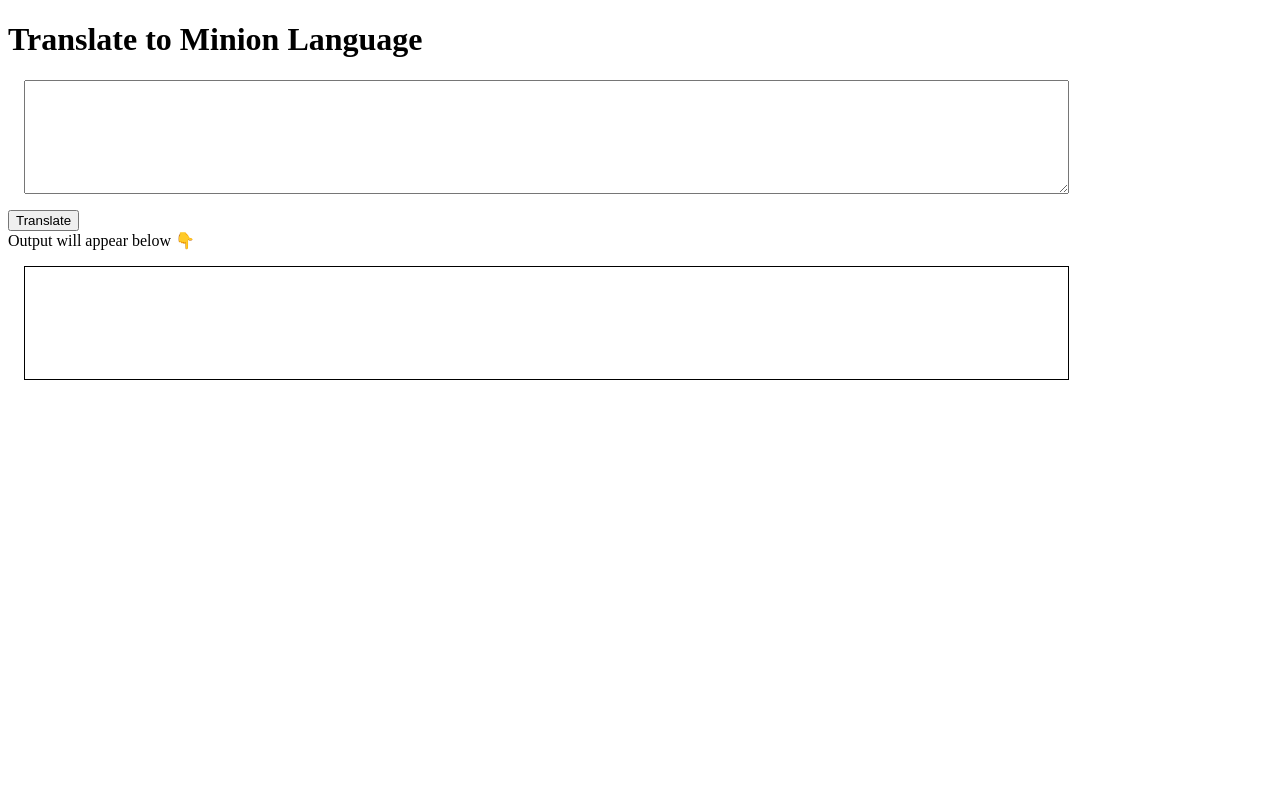
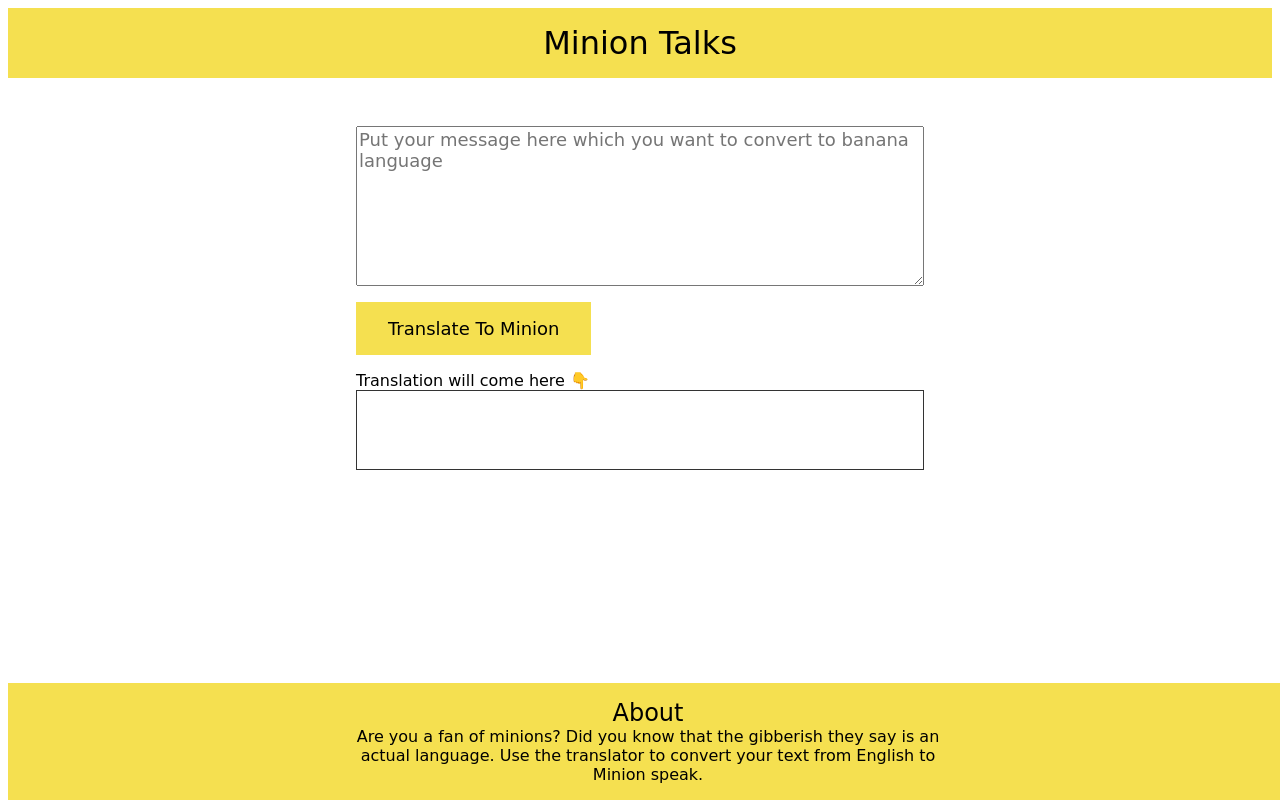
Before and after one commit to Nitin-Mittal08/Minion-speak-translation-app, a plain HTML site: page index.html in a window 1280 px wide. Drawn offline with Linux system fonts and the light colour scheme; a web font is replaced by a local one.

Commit message:
final changes for style

```diff
--- a/app.js
+++ b/app.js
@@ -4,6 +4,20 @@
 var btnTranslate = document.querySelector("#btn-translate");
 var txtInput = document.querySelector("#txt-input");
 var outputDiv  = document.querySelector("#output")
+var serverURL = "https://api.funtranslations.com/translate/minion.json";
+function getTranslationURL(text){
+    return serverURL+"?text="+text;
+}
+
+function errorHandler(error){
+    console.log("error occured", error);
+}
 btnTranslate.addEventListener("click", function clickEventHandler(){
-    outputDiv.innerText = "translated " + txtInput.value;
+    var inputText = txtInput.value
+
+    fetch(getTranslationURL(inputText))
+    .then(response => response.json())
+    .then(input => outputDiv.innerText= input.contents.translated)
+    .catch(errorHandler);
+
 });
--- a/index.html
+++ b/index.html
@@ -5,38 +5,31 @@
     <meta http-equiv="X-UA-Compatible" content="IE=edge">
     <meta name="viewport" content="width=device-width, initial-scale=1.0">
     <title>Minion Translation App</title>
-
-    <style>
-           textarea{
-            width: 80%;
-            display: block;
-            height: 10vh;
-            margin: 1rem;
-            padding: 1rem;
-           }
-
-           #output{
-            border: 1px solid black;
-            width: 80%;
-            height: 10vh;
-            margin: 1rem;
-            padding: 1rem;
-           }
-    </style>
+    <link href="style.css" rel="stylesheet">
 </head>
 <body>
-    <h1>Translate to Minion Language</h1>
+   <nav>
+    <div style="font-size: 2rem; padding: 1rem;">
+        Minion Talks
+    </div>
+   </nav>
 
-    <textarea id="txt-input" placeholder="Type anything you want to translate">
 
-    </textarea>
+   <main>
+    <textarea id="translate-input" placeholder="Put your message here which you want to convert to banana language"></textarea>
+    <button id="translate-button"> Translate To Minion</button>
+    <div>Translation will come here 👇</div>
 
-    <button id="btn-translate">
-        Translate
-    </button>
-    <div>Output will appear below 👇</div>
+    <div id="translate-output" style="padding: 1rem; font-size: large;"></div>
 
-    <div id="output"></div>
+
+</main>
+
+<footer>
+    <div style="font-size: x-large;">About</div>
+    <p>Are you a fan of minions? Did you know that the gibberish they say is an actual language. Use the translator
+        to convert your text from English to Minion speak.</p>
+</footer>
     <script src="app.js" type="text/javascript"></script>
 
 </body>
--- /dev/null
+++ b/style.css
@@ -0,0 +1,70 @@
+@import url('https://fonts.googleapis.com/css2?family=BhuTuka+Expanded+One&display=swap');
+
+* {
+    box-sizing: border-box;
+}
+
+
+:root {
+    --primary: #f5e050;
+    --black: #333333;
+    --width-break:600px
+}
+
+body{
+    font-family: 'BhuTuka Expanded One', cursive;
+}
+
+nav {
+    background-color: var(--primary);
+    text-align: center;
+}
+
+main {
+    margin: auto;
+    padding: 1rem;
+    max-width: var(--width-break);
+}
+
+textarea {
+    box-sizing: border-box;
+    display: block;
+    width: 100%;
+    min-height: 20vh;
+    margin-top: 2rem;
+    font-size: large;
+    font-family: inherit;
+}
+
+button {
+    background-color: var(--primary);
+    border: none;
+    margin: 1rem 0rem;
+    padding: 1rem 2rem;
+    font-family: 'BhuTuka Expanded One', cursive;
+    font-size: large;
+}
+
+
+#translate-output {
+    box-sizing: border-box;
+    width: 100%;
+    min-height: 10vh;
+    max-height: 20vh;
+    overflow:scroll;
+    border: 1px solid var(--black);
+}
+
+footer {
+    position: fixed;
+    bottom: 0;
+    width: 100%;
+    padding: 1rem;
+    background-color: var(--primary);
+    text-align: center;
+}
+
+footer p {
+    max-width: var(--width-break);
+    margin: auto;
+}
```
